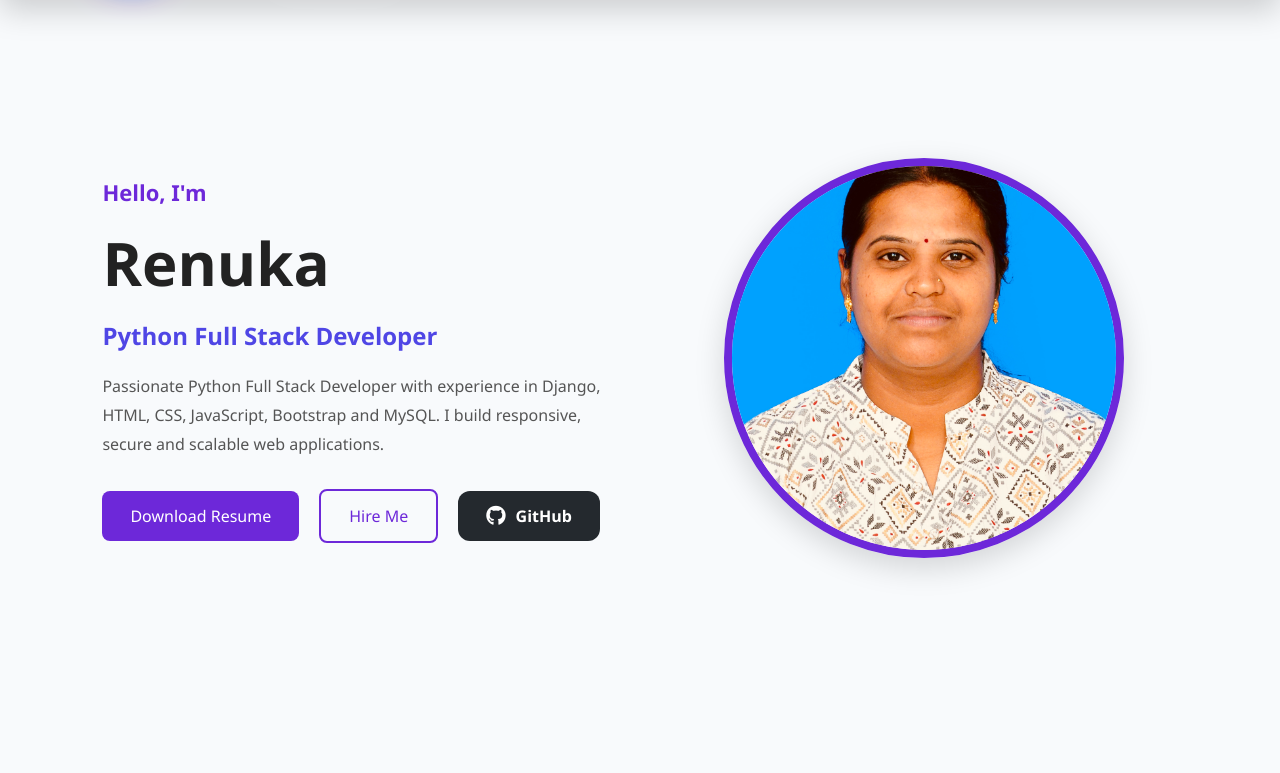
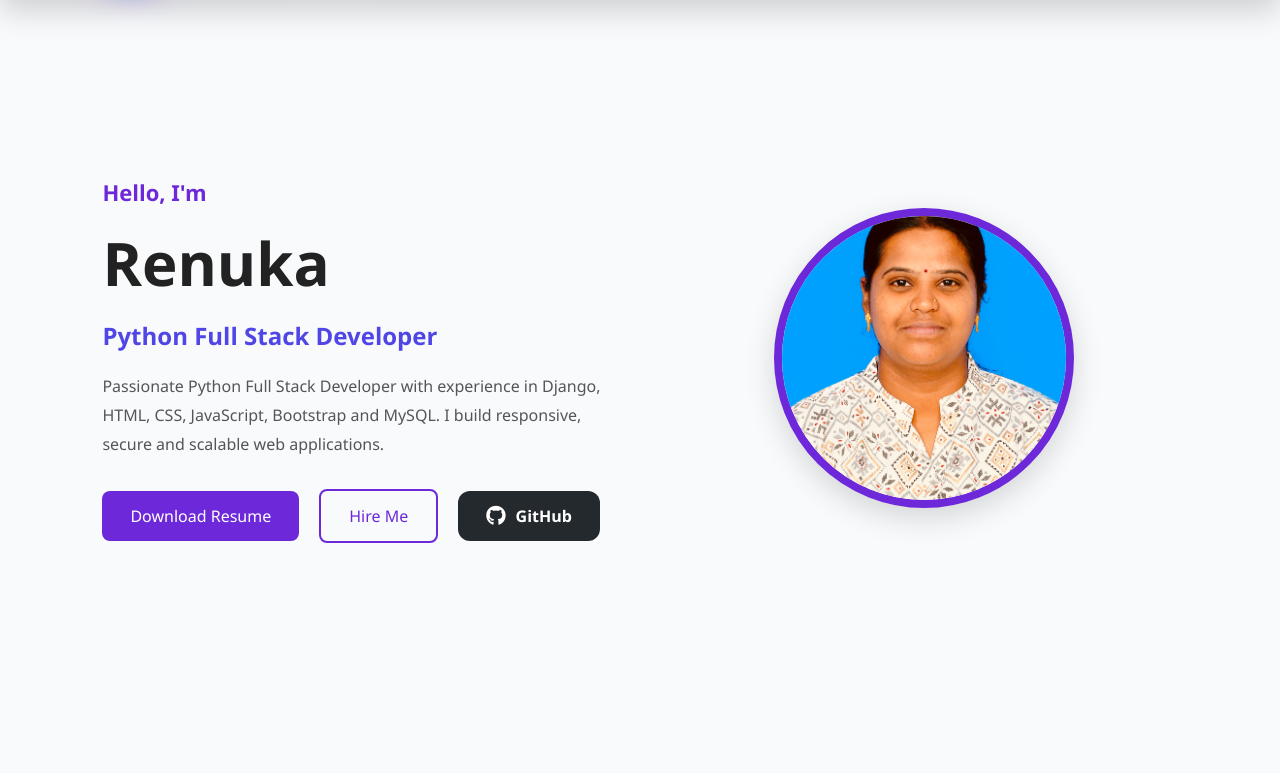
Before and after one commit to renusana/renu_profile, a Django app: page / in a window 1280 px wide. Shown: the part 97-870 px from the top of the page. Run offline with Django 5.2, Linux system fonts and the light colour scheme; data comes from the database, SQL or seed files in the repository; both versions use the stored data as it was after the commit.

Commit message:
Updated profile image and home page styles

```diff
--- a/myproject/myportfolio/static/css/home.css
+++ b/myproject/myportfolio/static/css/home.css
@@ -37,8 +37,8 @@
 }
 
 .hero-image img {
-    width: 400px;
-    height: 400px;
+    width: 300px;
+    height: 300px;
     object-fit: cover;
     border-radius: 50%;
     border: 8px solid #6d28d9;
```
Also changed, not shown: myproject/db.sqlite3, myproject/media/about/myprofile.jpeg (added), myproject/media/profile/myprofile.jpeg (added), myproject/myportfolio/static/images/myprofile.jpeg (added), myproject/myportfolio/static/images/myprofile.jpg (deleted).
